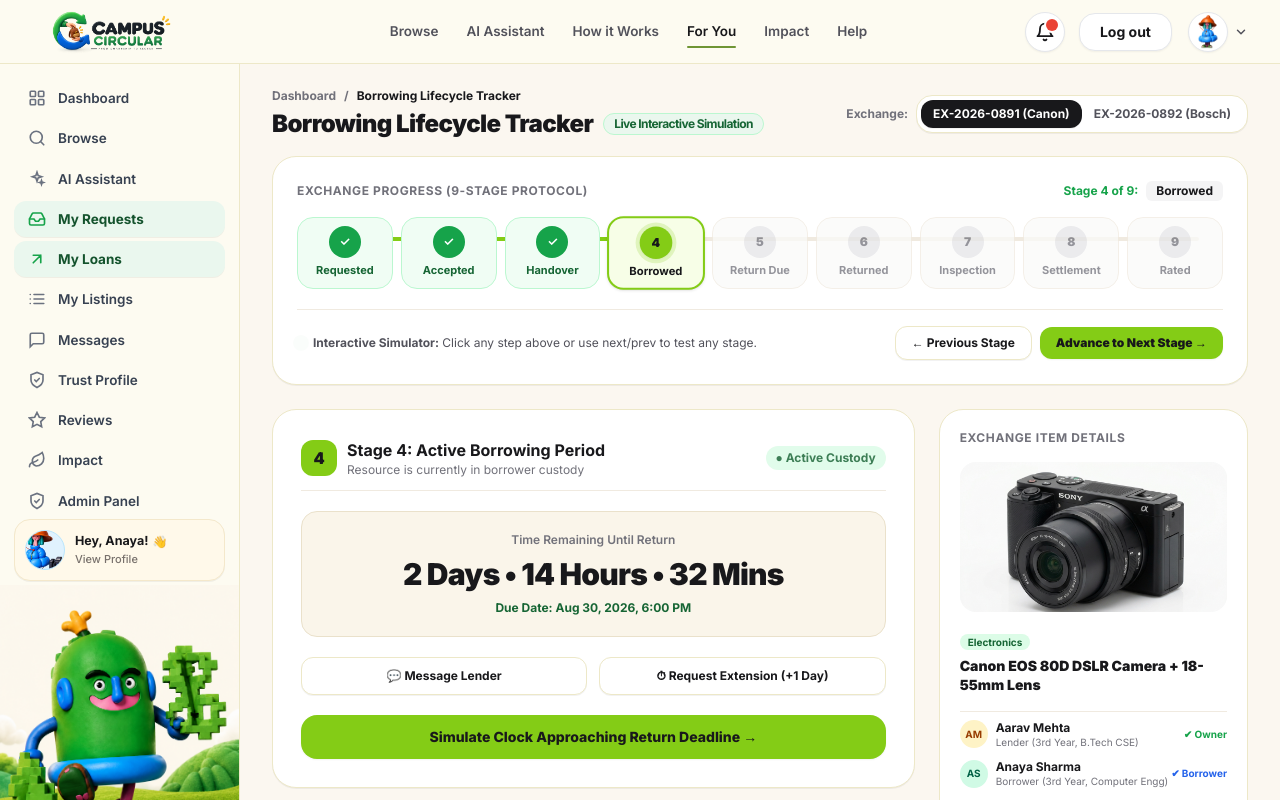
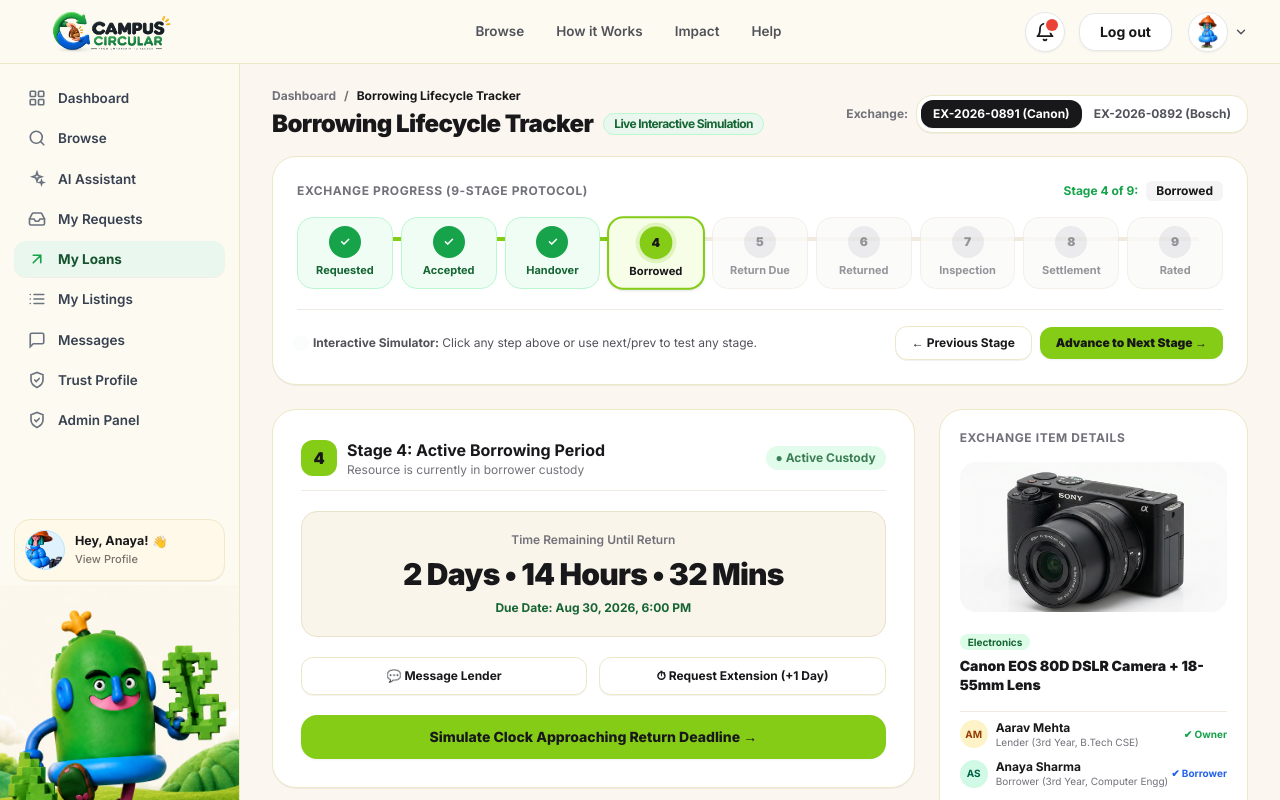
Before and after one commit to SC136/Web_Fusion_2.0, a Next.js app: page /loans in a window 1280 px wide. Shown: the top 800 px of the page. Built offline with nearby package versions, Linux system fonts and the light colour scheme.

Commit message:
Streamline navigation: remove For You and keep Impact exclusively in top navbar, separate My Requests (/requests) and My Loans (/loans), and mount continuous full-width AppNavbar in AI Assistant and Messages pages

```diff
--- a/app/ai-assistant/page.tsx
+++ b/app/ai-assistant/page.tsx
@@ -5,7 +5,7 @@
 import Link from "next/link";
 import { useRouter } from "next/navigation";
 import Sidebar from "@/app/components/dashboard/Sidebar";
-import TopBar from "@/app/components/dashboard/TopBar";
+import AppNavbar from "@/app/components/layout/AppNavbar";
 import { AppIcon } from "@/app/components/dashboard/Icons";
 import { mockAiBundles, browseResources } from "@/app/data/mockData";
 
@@ -118,13 +118,17 @@
   };
 
   return (
-    <div className="flex min-h-screen bg-[#FBF7F0] text-[#18181B] select-none">
-      {/* ─── Left Persistent Sidebar ───────────────────────────── */}
-      <Sidebar />
+    <div className="min-h-screen bg-[#FBF7F0] text-[#18181B] select-none flex flex-col">
+      {/* ─── Master Continuous Top Navbar ─────────────────────── */}
+      <AppNavbar variant="auth" />
 
-      {/* ─── Main Content Area ─────────────────────────────────── */}
-      <div className="flex-1 lg:ml-[240px] flex flex-col min-h-screen">
-        <TopBar />
+      {/* ─── Main Body (Sidebar + Content) ─────────────────── */}
+      <div className="flex-1 flex w-full">
+        {/* ─── Left Persistent Sidebar ────────────────────────── */}
+        <Sidebar />
+
+        {/* ─── Main Content Area ──────────────────────────────── */}
+        <div className="flex-1 lg:ml-[240px] flex flex-col min-w-0 min-h-[calc(100vh-64px)]">
 
         {/* ─── Hero Header ─────────────────────────────────────── */}
         <div className="px-5 lg:px-8 pt-6 pb-2 w-full">
@@ -454,6 +458,7 @@
             </div>
           </div>
         </main>
+        </div>
       </div>
 
       {/* ─── 1-Click Bundle Borrow Confirmation Modal ──────────── */}
--- a/app/components/dashboard/Sidebar.tsx
+++ b/app/components/dashboard/Sidebar.tsx
@@ -10,13 +10,11 @@
   { label: "Dashboard", icon: "grid", href: "/dashboard" },
   { label: "Browse", icon: "search", href: "/browse" },
   { label: "AI Assistant", icon: "sparkles", href: "/ai-assistant" },
-  { label: "My Requests", icon: "inbox", href: "/loans" },
+  { label: "My Requests", icon: "inbox", href: "/requests" },
   { label: "My Loans", icon: "arrow-up-right", href: "/loans" },
   { label: "My Listings", icon: "list", href: "/listings" },
   { label: "Messages", icon: "message", href: "/messages" },
   { label: "Trust Profile", icon: "shield-check", href: "/profile" },
-  { label: "Reviews", icon: "star", href: "/profile#reviews" },
-  { label: "Impact", icon: "leaf", href: "/impact" },
   { label: "Admin Panel", icon: "shield", href: "/admin" },
 ];
 
@@ -115,18 +113,18 @@
             isActive = pathname.startsWith("/browse");
           } else if (item.label === "AI Assistant") {
             isActive = pathname.startsWith("/ai-assistant");
-          } else if (item.label === "Trust Profile") {
-            isActive = pathname === "/profile";
-          } else if (item.label === "Admin Panel") {
-            isActive = pathname.startsWith("/admin");
-          } else if (item.label === "My Loans" || item.label === "My Requests") {
+          } else if (item.label === "My Requests") {
+            isActive = pathname.startsWith("/requests");
+          } else if (item.label === "My Loans") {
             isActive = pathname.startsWith("/loans");
           } else if (item.label === "My Listings") {
             isActive = pathname.startsWith("/listings");
           } else if (item.label === "Messages") {
             isActive = pathname.startsWith("/messages");
-          } else if (item.label === "Impact") {
-            isActive = pathname.startsWith("/impact");
+          } else if (item.label === "Trust Profile") {
+            isActive = pathname === "/profile";
+          } else if (item.label === "Admin Panel") {
+            isActive = pathname.startsWith("/admin");
           }
 
           return (
--- a/app/components/layout/AppNavbar.tsx
+++ b/app/components/layout/AppNavbar.tsx
@@ -10,9 +10,7 @@
 
 const navLinks = [
   { label: "Browse", href: "/browse" },
-  { label: "AI Assistant", href: "/ai-assistant" },
   { label: "How it Works", href: "/how-it-works" },
-  { label: "For You", href: "/dashboard" },
   { label: "Impact", href: "/impact" },
   { label: "Help", href: "/help" },
 ];
@@ -36,23 +34,13 @@
       </Link>
 
       {/* ─── Center Nav Links ─────────────────────────────────── */}
-      <nav className="hidden md:flex items-center gap-7">
+      <nav className="hidden md:flex items-center gap-8">
         {navLinks.map((item) => {
           let isActive = false;
           if (item.label === "Browse") {
             isActive = pathname.startsWith("/browse");
-          } else if (item.label === "AI Assistant") {
-            isActive = pathname.startsWith("/ai-assistant");
           } else if (item.label === "How it Works") {
             isActive = pathname.startsWith("/how-it-works");
-          } else if (item.label === "For You") {
-            isActive =
-              pathname === "/dashboard" ||
-              pathname === "/" ||
-              pathname.startsWith("/listings") ||
-              pathname.startsWith("/loans") ||
-              pathname.startsWith("/requests") ||
-              pathname.startsWith("/profile");
           } else if (item.label === "Impact") {
             isActive = pathname.startsWith("/impact");
           } else if (item.label === "Help") {
--- a/app/messages/page.tsx
+++ b/app/messages/page.tsx
@@ -4,7 +4,7 @@
 import Image from "next/image";
 import Link from "next/link";
 import Sidebar from "@/app/components/dashboard/Sidebar";
-import TopBar from "@/app/components/dashboard/TopBar";
+import AppNavbar from "@/app/components/layout/AppNavbar";
 import { AppIcon } from "@/app/components/dashboard/Icons";
 import { mockChatThreads, currentUser } from "@/app/data/mockData";
 
@@ -101,13 +101,17 @@
   };
 
   return (
-    <div className="flex min-h-screen bg-[#FBF7F0] text-[#18181B] select-none">
-      {/* ─── Persistent Left Sidebar ───────────────────────────── */}
-      <Sidebar />
+    <div className="min-h-screen bg-[#FBF7F0] text-[#18181B] select-none flex flex-col">
+      {/* ─── Master Continuous Top Navbar ─────────────────────── */}
+      <AppNavbar variant="auth" />
 
-      {/* ─── Main Content Area ─────────────────────────────────── */}
-      <div className="flex-1 lg:ml-[240px] flex flex-col h-screen overflow-hidden">
-        <TopBar />
+      {/* ─── Main Body (Sidebar + Content) ─────────────────── */}
+      <div className="flex-1 flex w-full">
+        {/* ─── Persistent Left Sidebar ────────────────────────── */}
+        <Sidebar />
+
+        {/* ─── Main Content Area ──────────────────────────────── */}
+        <div className="flex-1 lg:ml-[240px] flex flex-col h-[calc(100vh-64px)] overflow-hidden min-w-0">
 
         {/* ─── Chat Container (2-Column Layout) ─────────────────── */}
         <div className="flex-1 flex overflow-hidden p-4 sm:p-6 gap-4">
@@ -414,6 +418,8 @@
           </div>
         </div>
       )}
+        </div>
+      </div>
     </div>
   );
 }
```
